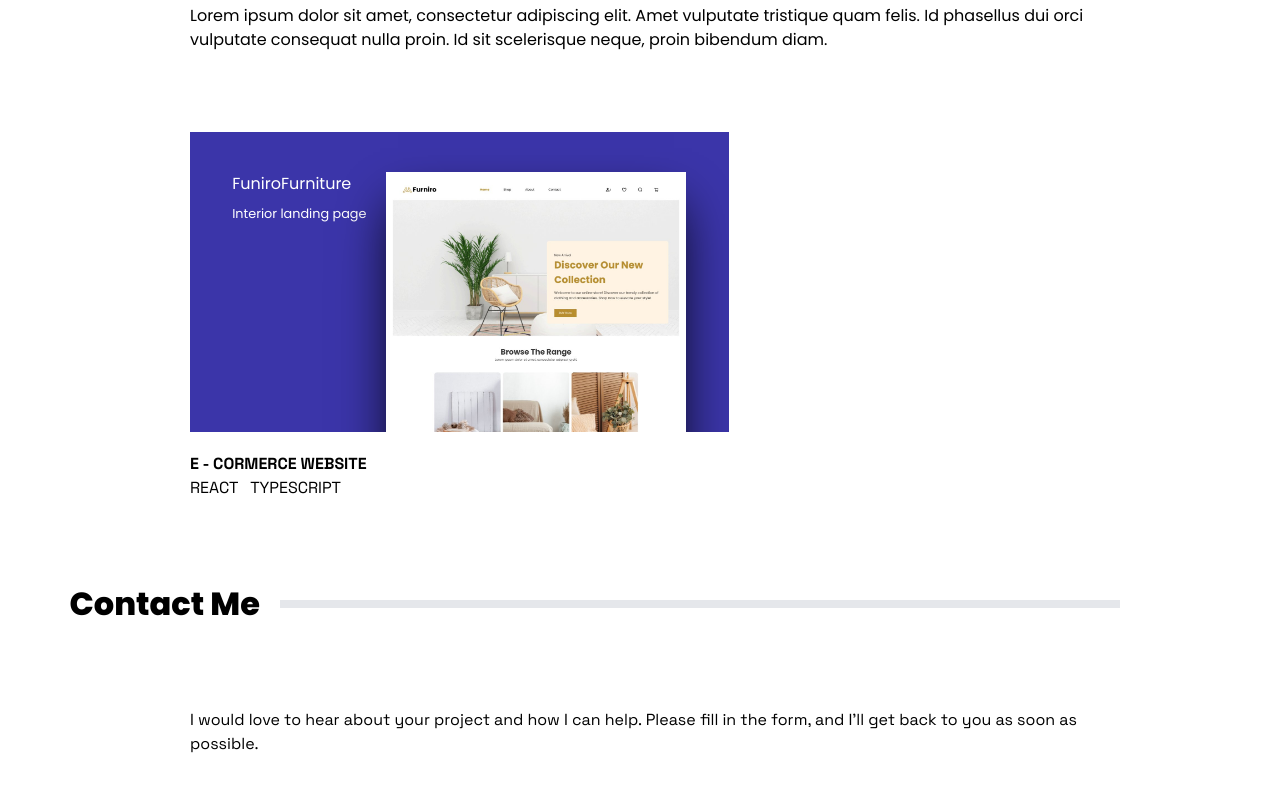
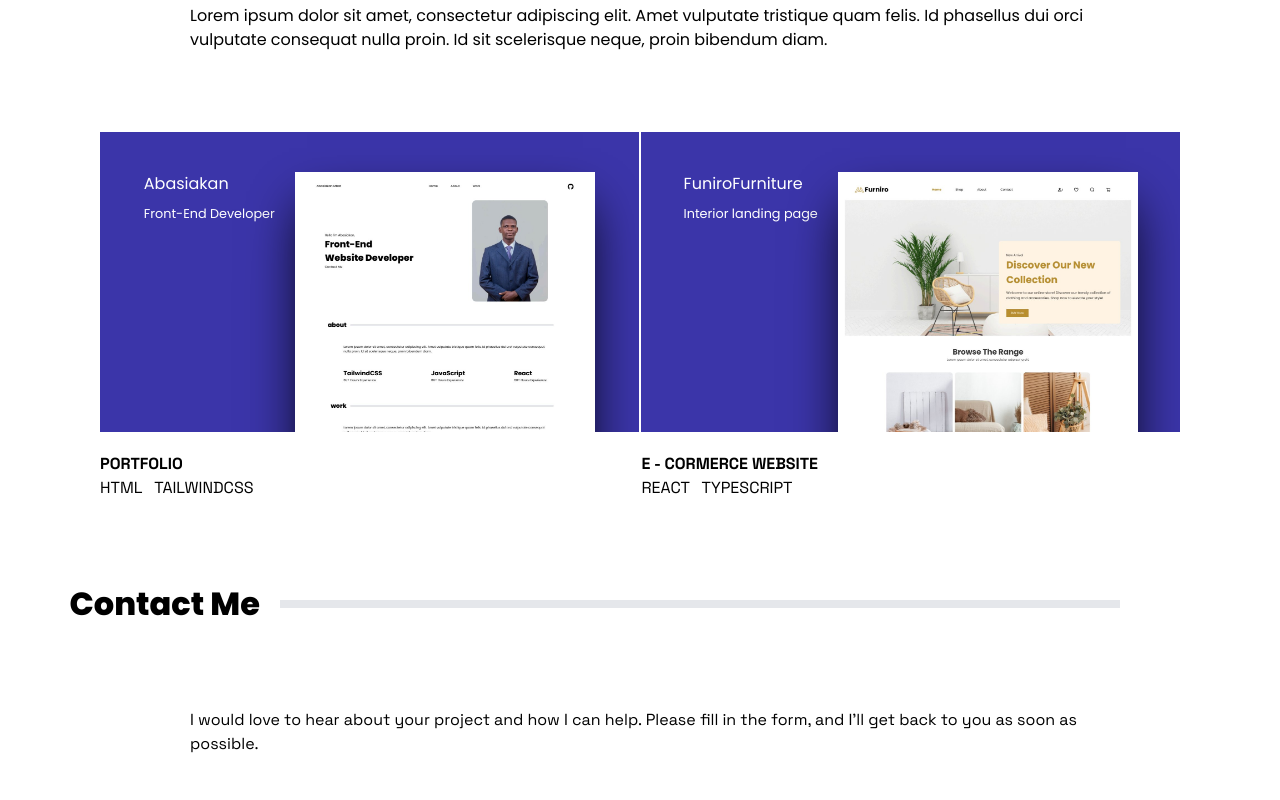
Before and after one commit to abasiakanmbat/Port-folio, a website: page src/index2.html in a window 1280 px wide. Shown: the part 1300-2100 px from the top of the page. Drawn offline with nearby package versions, Linux system fonts and the light colour scheme.

Commit message:
added portfolio to works

```diff
--- a/src/index2.html
+++ b/src/index2.html
@@ -12,12 +12,12 @@
 </head>
 
 
-  <body class=" bod" >
+<body class=" bod">
   <div class="2xl:w-[1400px] px-10 mx-auto">
     <!-- Navbar -->
 
-    <nav class="flex justify-between py-6">
-      <h1>Abasiakan Mbat</h1>
+    <nav class="flex justify-between p-6 px-9">
+      <h1 class="hidden md:block">Abasiakan Mbat</h1>
       <div class=" basis-[40%]  flex justify-between md:basis-[20%]">
         <a href="">Home</a>
         <a href="#about">About</a>
@@ -31,7 +31,7 @@
 
     <!-- Hero Section  -->
 
-    <div class="flex  py-10">
+    <div class="flex flex-col-reverse md:flex-row   py-10">
       <div class="basis-[60%]  flex flex-col justify-center pl-20 ">
         <h3>Hello I'm Abasiakan,</h3>
         <h1 class="text-[3rem] font-extrabold">Front-End <br>Website Developer</h1>
@@ -49,7 +49,7 @@
     <div class="py-10">
 
       <div class="flex my-5">
-        <h1 id="about"  class="text-[2rem] font-extrabold pr-5 basis-[15%]  text-end ">about</h1>
+        <h1 id="about" class="text-[2rem] font-extrabold pr-5 basis-[15%]  text-end ">about</h1>
         <div class=" translate-y-5 border-t-8 basis-[75%] "></div>
       </div>
 
@@ -61,7 +61,7 @@
       </div>
 
 
-      <div class="flex justify-between w-[75%] mx-auto mb-10">
+      <div class="flex flex-col-reverse md:flex-row gap-10 md:justify-between w-[75%] mx-auto mb-10">
         <div>
           <h2 class="text-[2rem] font-bold">TailwindCSS</h2>
           <p class=" underline">60+ Hours Experience</p>
@@ -84,7 +84,7 @@
     <div class="pb-10">
 
       <div class="flex my-5">
-        <h1 class="text-[2rem] font-extrabold pr-5 basis-[15%]  text-end ">work</h1>
+        <h1 id="work" class="text-[2rem] font-extrabold pr-5 basis-[15%]  text-end ">work</h1>
         <div class=" translate-y-5 border-t-8 basis-[75%] "></div>
       </div>
 
@@ -95,9 +95,30 @@
         orci vulputate consequat nulla proin. Id sit scelerisque neque, proin bibendum diam.
       </div>
       <!-- bg-[#3b35a9] -->
-      <div class="flex w-[75%]  mx-auto">
+      <div class="flex md:w-[90%] justify-between mx-auto overflow-auto ">
+        <div class="cursor-pointer " onclick="location.href = ''">
+          <div class="w-[538.6px] scale-[.5] md:scale-[] h-[300px] bg-[#3b35a9] flex overflow-hidden pt-10 gap-5 justify-center">
+            <div class="text-white">
+              <h2 class="text-[1rem] pb-2">Abasiakan</h2>
+              <p class="text-[0.8rem]"> Front-End Developer </p>
+            </div>
             <div>
-        <div class="w-[538.6px] h-[300px] bg-[#3b35a9] flex overflow-hidden pt-10 gap-5 justify-center">
+              <img class="w-[300px] drop-shadow-2xl shadow-2xl shadow-black" src="./asset/Abasiakan Portfolio.jpg" alt="">
+
+            </div>
+          </div>
+          <div class="py-5 hidden md:block">
+            <h2 class="spaceG font-bold">
+              PORTFOLIO
+            </h2>
+            <p class=""><span class="spaceG pr-2">HTML </span> <span class="spaceG">TAILWINDCSS</span> </p>
+          </div>
+        </div>
+
+
+
+        <div class=" ">
+          <div class="w-[538.6px] scale-[.5] md:scale-[] h-[300px] bg-[#3b35a9] flex overflow-hidden pt-10 gap-5 justify-center">
             <div class="text-white">
               <h2 class="text-[1rem] pb-2">FuniroFurniture</h2>
               <p class="text-[0.8rem]"> Interior landing page </p>
@@ -107,7 +128,7 @@
 
             </div>
           </div>
-        <div class="py-5">
+          <div class="py-5 hidden md:block">
             <h2 class="spaceG font-bold">
               E - CORMERCE WEBSITE
             </h2>
@@ -131,10 +152,11 @@
       <!-- Contact Body -->
 
       <div id="about" class="spaceG w-[75%] mx-auto my-20">
-        I would love to hear about your project and how I can help. Please fill in the form, and I’ll get back to you as soon as possible.
+        I would love to hear about your project and how I can help. Please fill in the form, and I’ll get back to you as
+        soon as possible.
       </div>
 
-      <form action=""spaceG class=" flex flex-col  my-10 mx-auto w-[60%]">
+      <form action="" spaceG class=" flex flex-col  my-10 mx-auto w-[60%]">
         <label for="spaceG name">Name</label>
         <input type="text" class="mb-10 border-b-4 border-[#221F1F]" name="name" id="">
 
@@ -142,7 +164,7 @@
         <label for="email">Email</label>
         <input class="border-b-4 mb-10 border-[#221F1F]" type="email" name="" id="">
 
-        <label for="" >Message</label>
+        <label for="">Message</label>
 
         <textarea class="resize-none border-b-4 border-[#221F1F]" id=" " name=" " rows="4" cols="50">
 
--- a/src/input.css
+++ b/src/input.css
@@ -27,3 +27,26 @@
 }
 
 /* profile pic background color #bfc4c8 */
+
+      /* Custom Scrollbar */
+      ::-webkit-scrollbar {
+        width: 6px;
+      }
+
+      ::-webkit-scrollbar-track {
+        background: #f7f7f7;
+      }
+
+      ::-webkit-scrollbar-thumb {
+        background-color: #000;
+        border-radius: 20px;
+        /* border: 2px solid #3b35a9; */
+      }
+
+      ::-webkit-scrollbar-thumb:hover {
+        background-color: #000;
+      }
+      /* 3b35a9 */
+    .idee{
+      transform: scale(0.4);
+    }
```
Also changed, not shown: src/asset/Abasiakan Portfolio.jpg (added). Lines whose indentation alone changed are shown as unchanged.
